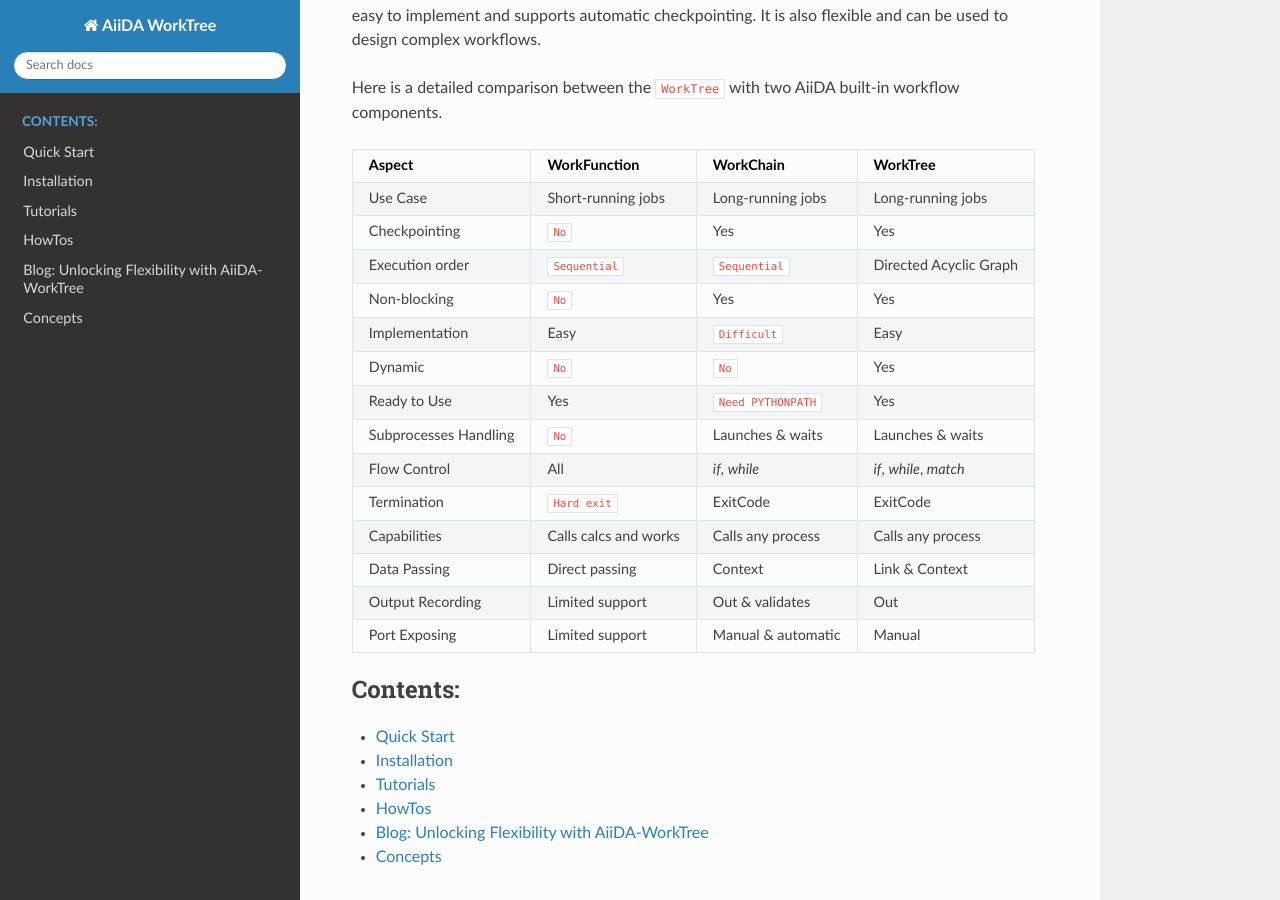
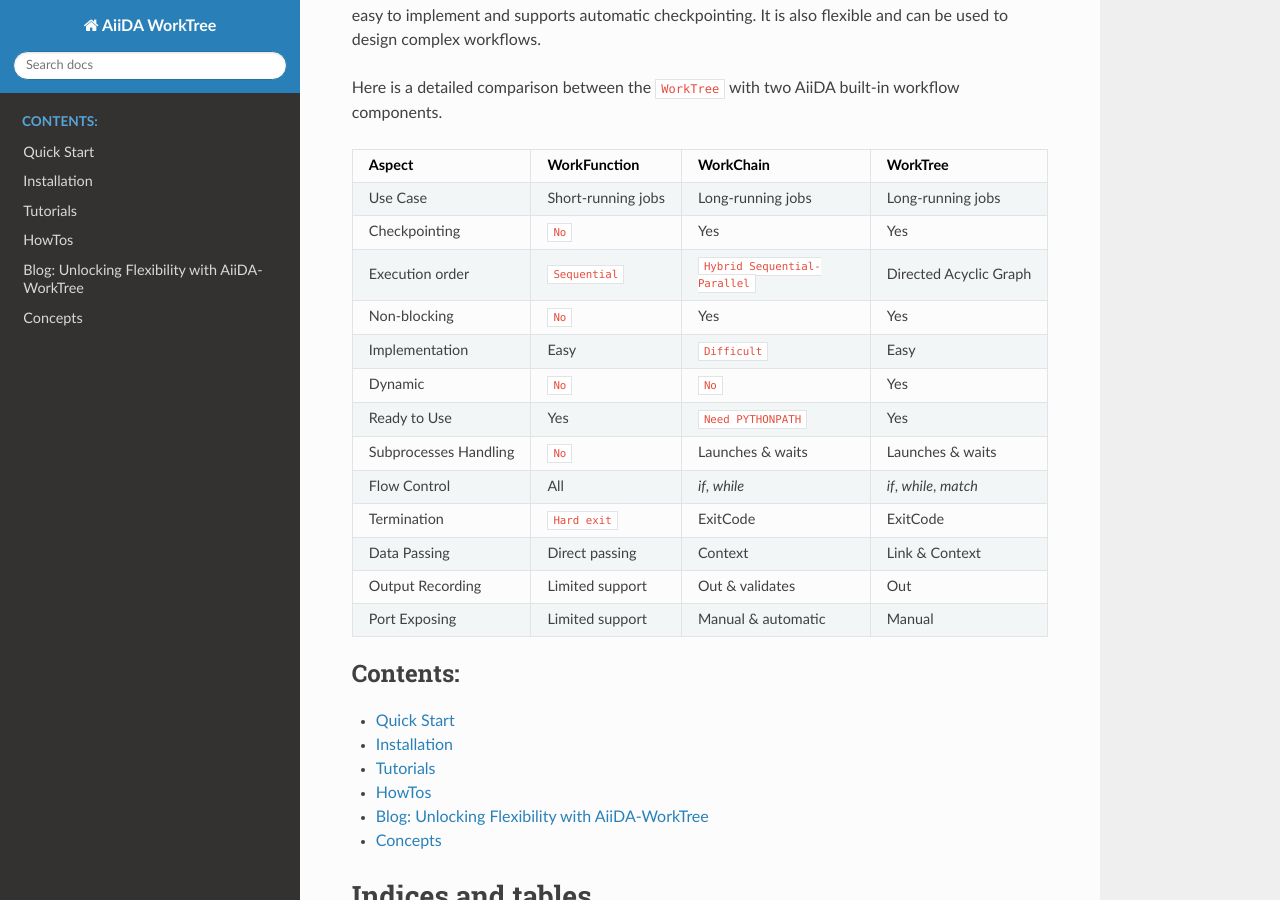
Before and after one commit to aiidateam/aiida-workgraph, a Sphinx documentation site: the page built from docs/source/index.rst, in a window 1280 px wide and 900 px high, scrolled down 325 px. Built offline with Sphinx 7.4.7 and the Read the Docs theme 2.0.0, drawn with Linux system fonts in a browser that asks for light colours.

```diff
--- a/aiida_worktree/web/frontend/src/components/WorkTreeItem.tsx
+++ b/aiida_worktree/web/frontend/src/components/WorkTreeItem.tsx
@@ -179,6 +179,9 @@ function WorkTreeGraph() {
       };
 
       editor.area.addPipe(handleNodePick);
+      /* Add arrange node, maybe there is a better plance to add this */
+      editor?.layout(true)
+
 
       // Cleanup function to remove the event listener
       // return () => {
@@ -195,6 +198,7 @@ function WorkTreeGraph() {
   const editorComponent = useMemo(() => (
       <div ref={ref} style={{ height: 'calc(100% - 2em)', width: '100%' }}></div>
   ), [worktreeHierarchy, editor, showNodeDetails, selectedNode]); // Specify dependencies
+
 
 
   return (
--- a/docs/source/index.rst
+++ b/docs/source/index.rst
@@ -10,38 +10,36 @@ In AiiDA, there are two workflow components: `workfunction` and `WorkChain`. Wor
 Here is a detailed comparison between the ``WorkTree`` with two AiiDA built-in workflow components.
 
 
-+--------------------------+------------------------+------------------------+------------------------+
-| Aspect                   | WorkFunction           | WorkChain              | WorkTree               |
-+==========================+========================+========================+========================+
-| Use Case                 | Short-running          | Long-running           | Long-running           |
-|                          | jobs                   | jobs                   | jobs                   |
-+--------------------------+------------------------+------------------------+------------------------+
-| Checkpointing            | ``No``                 | Yes                    | Yes                    |
-+--------------------------+------------------------+------------------------+------------------------+
-| Execution order          | ``Sequential``         | ``Sequential``         | Directed Acyclic Graph |
-+--------------------------+------------------------+------------------------+------------------------+
-| Non-blocking             | ``No``                 | Yes                    | Yes                    |
-+--------------------------+------------------------+------------------------+------------------------+
-| Implementation           | Easy                   | ``Difficult``          | Easy                   |
-+--------------------------+------------------------+------------------------+------------------------+
-| Dynamic                  | ``No``                 | ``No``                 | Yes                    |
-+--------------------------+------------------------+------------------------+------------------------+
-| Ready to Use             | Yes                    | ``Need PYTHONPATH``    | Yes                    |
-+--------------------------+------------------------+------------------------+------------------------+
-| Subprocesses Handling    | ``No``                 | Launches & waits       | Launches & waits       |
-+--------------------------+------------------------+------------------------+------------------------+
-| Flow Control             | All                    | `if`, `while`          | `if`, `while`, `match` |
-+--------------------------+------------------------+------------------------+------------------------+
-| Termination              | ``Hard exit``          | ExitCode               | ExitCode               |
-+--------------------------+------------------------+------------------------+------------------------+
-| Capabilities             | Calls calcs and works  | Calls any process      | Calls any process      |
-+--------------------------+------------------------+------------------------+------------------------+
-| Data Passing             | Direct passing         | Context                | Link & Context         |
-+--------------------------+------------------------+------------------------+------------------------+
-| Output Recording         | Limited support        | Out & validates        | Out                    |
-+--------------------------+------------------------+------------------------+------------------------+
-| Port Exposing            | Limited support        | Manual & automatic     | Manual                 |
-+--------------------------+------------------------+------------------------+------------------------+
++--------------------------+------------------------+-------------------------------+------------------------+
+| Aspect                   | WorkFunction           | WorkChain                     | WorkTree               |
++==========================+========================+===============================+========================+
+| Use Case                 | Short-running          | Long-running                  | Long-running           |
+|                          | jobs                   | jobs                          | jobs                   |
++--------------------------+------------------------+-------------------------------+------------------------+
+| Checkpointing            | ``No``                 | Yes                           | Yes                    |
++--------------------------+------------------------+-------------------------------+------------------------+
+| Execution order          | ``Sequential``         | ``Hybrid Sequential-Parallel``| Directed Acyclic Graph |
++--------------------------+------------------------+-------------------------------+------------------------+
+| Non-blocking             | ``No``                 | Yes                           | Yes                    |
++--------------------------+------------------------+-------------------------------+------------------------+
+| Implementation           | Easy                   | ``Difficult``                 | Easy                   |
++--------------------------+------------------------+-------------------------------+------------------------+
+| Dynamic                  | ``No``                 | ``No``                        | Yes                    |
++--------------------------+------------------------+-------------------------------+------------------------+
+| Ready to Use             | Yes                    | ``Need PYTHONPATH``           | Yes                    |
++--------------------------+------------------------+-------------------------------+------------------------+
+| Subprocesses Handling    | ``No``                 | Launches & waits              | Launches & waits       |
++--------------------------+------------------------+-------------------------------+------------------------+
+| Flow Control             | All                    | `if`, `while`                 | `if`, `while`, `match` |
++--------------------------+------------------------+-------------------------------+------------------------+
+| Termination              | ``Hard exit``          | ExitCode                      | ExitCode               |
++--------------------------+------------------------+-------------------------------+------------------------+
+| Data Passing             | Direct passing         | Context                       | Link & Context         |
++--------------------------+------------------------+-------------------------------+------------------------+
+| Output Recording         | Limited support        | Out & validates               | Out                    |
++--------------------------+------------------------+-------------------------------+------------------------+
+| Port Exposing            | Limited support        | Manual & automatic            | Manual                 |
++--------------------------+------------------------+-------------------------------+------------------------+
 
 .. toctree::
    :maxdepth: 1
```
Also changed, not shown: README.md (+30 -25 lines), 1 other file.
